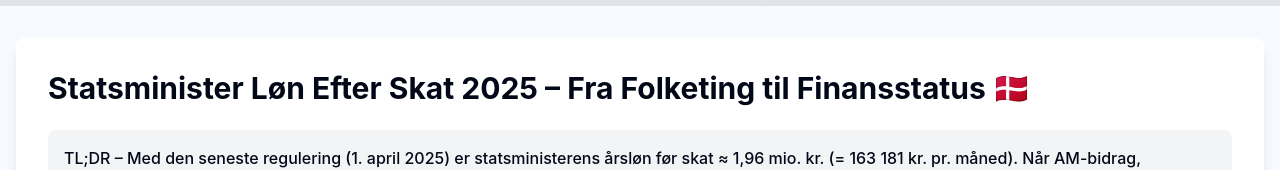
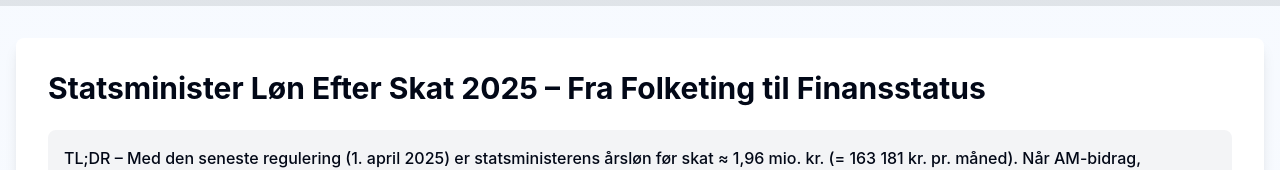
Before and after one commit to Zeetox12345/beregnloenefterskat, a React (Vite) app: page /jobs/statsminister-loen-efter-skat in a window 1280 px wide. Shown: the part 122-292 px from the top of the page. Built offline with nearby package versions, Linux system fonts and the light colour scheme.

Commit message:
Remove emoji from title in Statsminister Løn Efter Skat page for consistency

```diff
--- a/src/pages/StatsministerLoenPage.tsx
+++ b/src/pages/StatsministerLoenPage.tsx
@@ -46,7 +46,7 @@ const StatsministerLoenPage = () => {
       <main className="flex-1">
         <div className="container mx-auto px-4 py-8">
           <div className="bg-white rounded-lg shadow-lg p-6 md:p-8 prose max-w-none">
-            <h1 className="text-3xl font-bold mb-6">Statsminister Løn Efter Skat 2025 – Fra Folketing til Finansstatus 🇩🇰</h1>
+            <h1 className="text-3xl font-bold mb-6">Statsminister Løn Efter Skat 2025 – Fra Folketing til Finansstatus</h1>
 
             <div className="bg-gray-100 p-4 rounded-lg my-6">
               <p className="font-medium">
```
